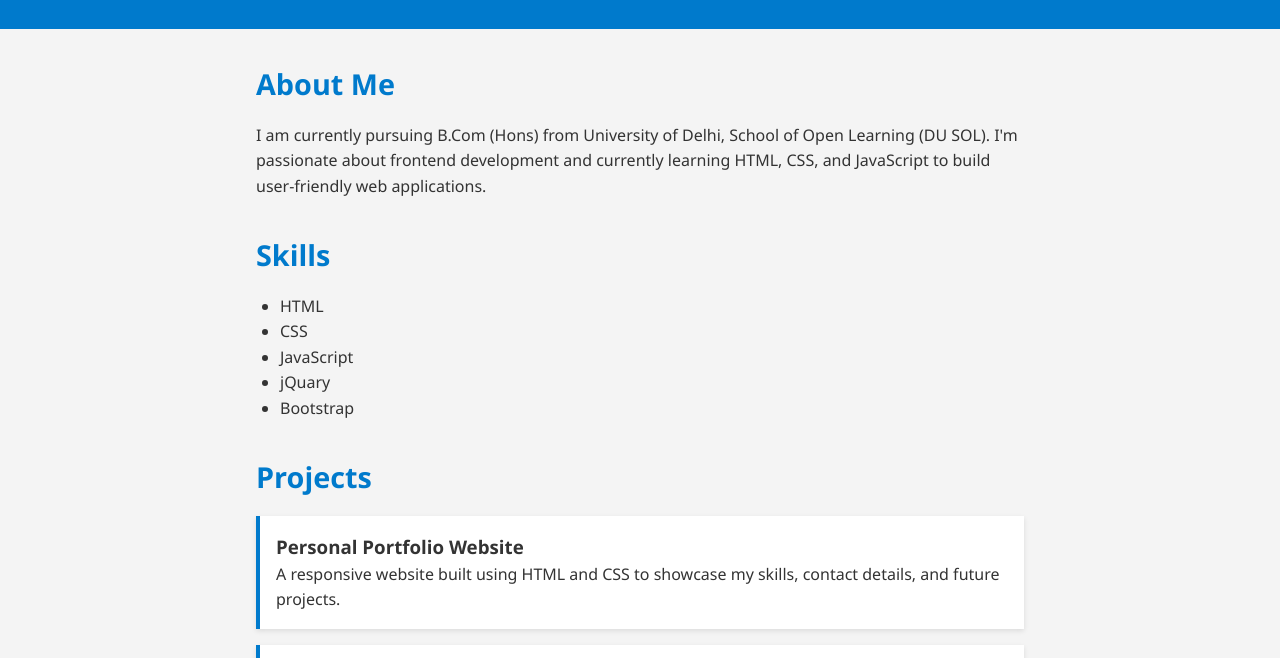
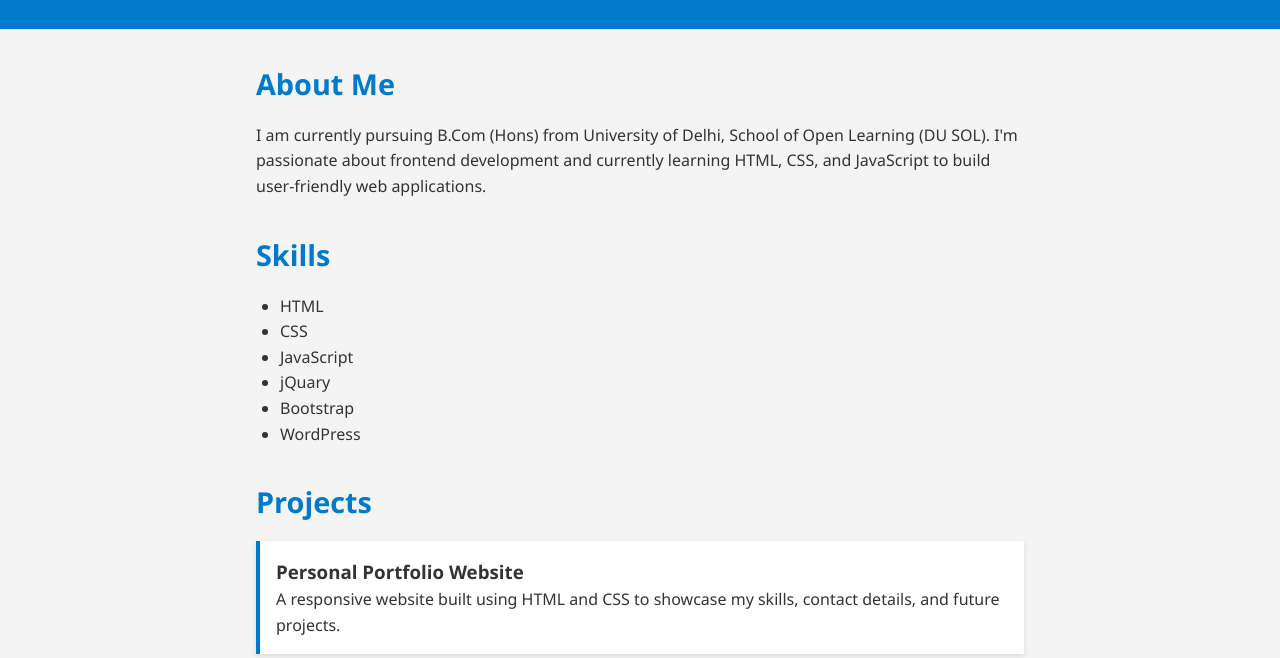
Before and after one commit to sonu-webdev/Portfolio, a plain HTML site: page index.html in a window 1280 px wide. Shown: the part 138-796 px from the top of the page. Drawn offline with Linux system fonts and the light colour scheme.

Commit message:
Update index.html

```diff
--- a/index.html
+++ b/index.html
@@ -111,6 +111,7 @@
       <li>JavaScript</li>
       <li>jQuary</li>
       <li>Bootstrap</li>
+      <li>WordPress</li>
     </ul>
   </section>
 
```
